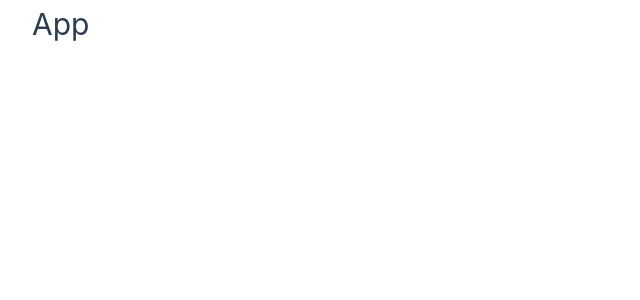
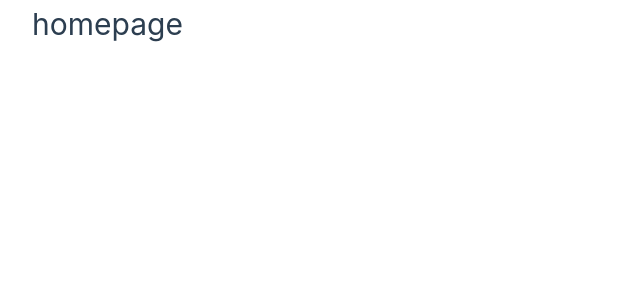
Before and after one commit to ezequielrango/BreakingBad-Vue, a Vue app: page / in a window 1280 px wide. Shown: the top 300 px of the page, without its empty margins (0-640 px from the left). Built offline with nearby package versions, Linux system fonts and the light colour scheme.

Commit message:
refactory routes

```diff
--- a/src/App.vue
+++ b/src/App.vue
@@ -1,15 +1,28 @@
 <script setup lang="ts">
+import { RouterView } from 'vue-router';
+// import NavBar from '@/shared/components/NavBar.vue';
+// import { routeLinks } from './router/link-routes';
+</script>
 
-</script>
 
 <template>
   <div class="wrapper">
-    <h1>App</h1>
+    <header>
+      <!-- <NavBar
+        title="BreakingBad"
+        :links="routeLinks"
+      /> -->
+    </header>
+
+    <main>
+      <RouterView />
+    </main>
+
   </div>
 </template>
 
 <style scoped>
-.wrapper{
+.wrapper {
   display: flex;
   flex-direction: column;
 }
--- a/src/main.ts
+++ b/src/main.ts
@@ -1,6 +1,8 @@
 import { createApp } from 'vue'
 import App from './App.vue'
-
+import router from './router/index'
 import './assets/main.css'
 
-createApp(App).mount('#app')
+createApp(App)
+.use(router)
+.mount('#app')
--- a/src/router/index.ts
+++ b/src/router/index.ts
@@ -1,26 +1,36 @@
+import { createRouter, createWebHistory } from 'vue-router';
+
+import HomePage from '@/shared/pages/HomePage.vue';
 import AboutPage from '@/shared/pages/AboutPage.vue';
-import HomePage from '@/shared/pages/HomePage.vue';
-import {createRouter, createWebHistory} from 'vue-router';
+
+// import { characterRoute } from '@/characters/router';
 
 const router = createRouter({
-    history: createWebHistory(import.meta.env.BASE_URL),
+    history: createWebHistory( import.meta.env.BASE_URL ),
     routes: [
-        //public
-        { path: '/', name : 'home', component: HomePage},
-        { path: '/about', name : 'home', component: AboutPage},
+        // Public
+        { path: '/', name: 'home', component: HomePage },
+        { path: '/about', name: 'about', component: AboutPage },
 
-        //characters
+        // Characters
+        // {
+        //     ...characterRoute,
+        //     path: '/characters'
+        // },
+        // characterRoutsse,
+        // {
+        //     path: '/characters',
+        //     name: 'characters',
+        //     component: () => import('@/characters/layout/CharacterLayout.vue')
+        // },
 
-        {
-            path: '/characters',
-            name: 'characters',
-            component: () => import('@/characters/layout/CharacterLayout.vue')
-        },
-
-        //default
-        {path: '/pathMatch(.*)*', redirect: ()=> ({name: 'home'}) }
-
+        // Default
+        { path: '/:pathMatch(.*)*', redirect: () => ({ name: 'home' }) }
     ]
 });
 
+// path: '/characters',
+// router.addRoute( characterRoute );
+
+
 export default router;
```
